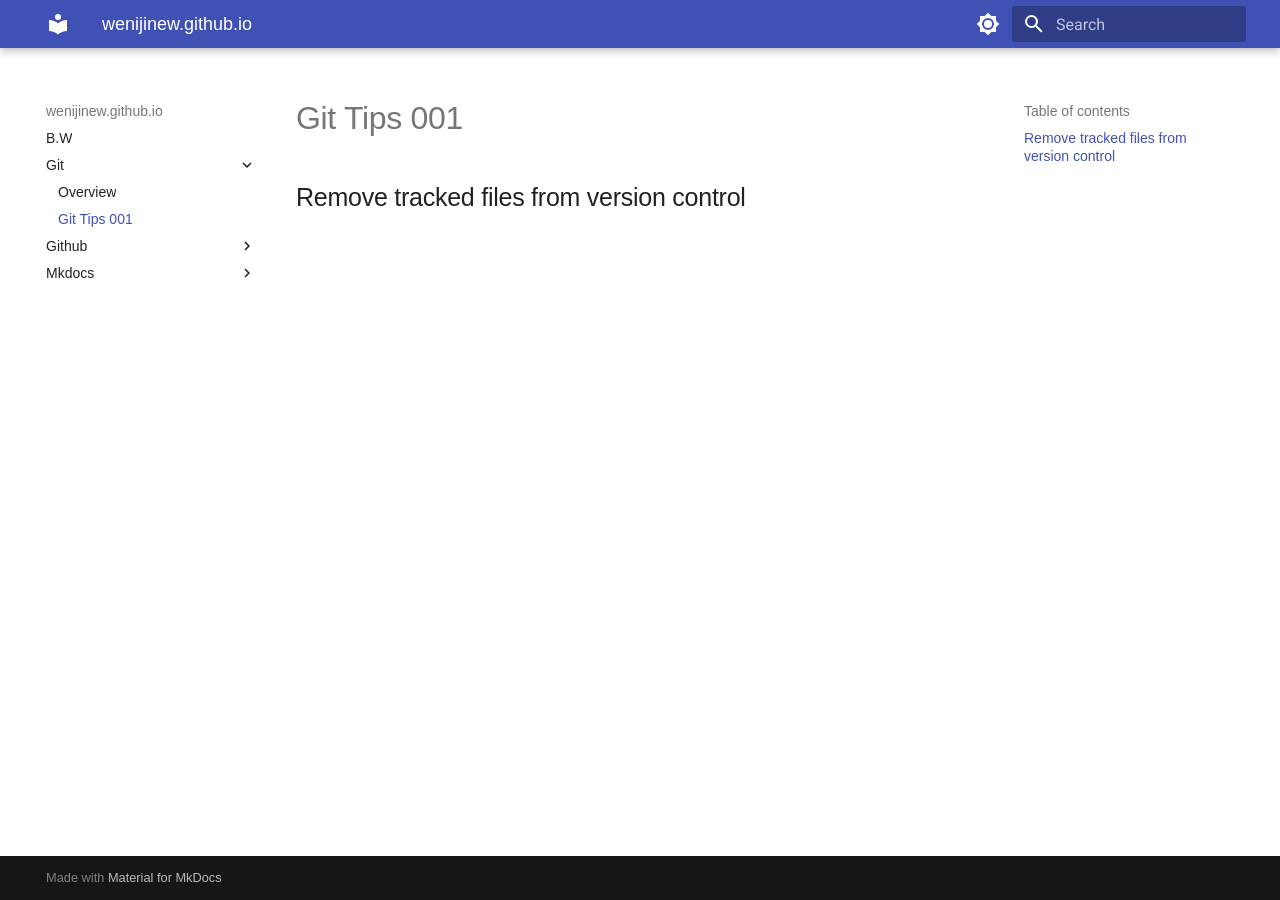
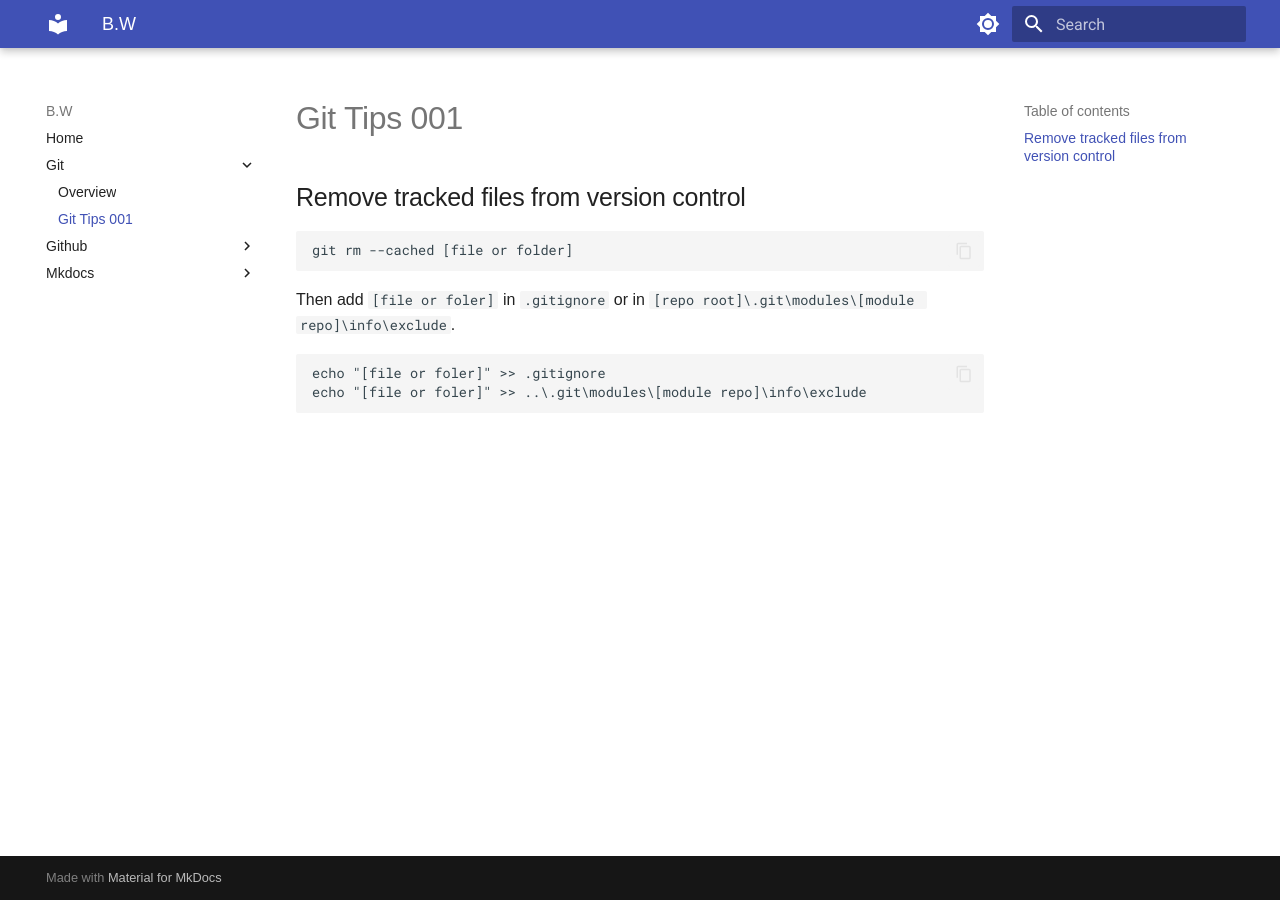
Before and after one commit to wenijinew/wenijinew.github.io, an MkDocs documentation site: the page built from docs/git/001.tip.md, in a window 1280 px wide. Built offline with MkDocs 1.6.1 and Material for MkDocs 9.7.7, drawn with Linux system fonts in a browser that asks for light colours.

Commit message:
1. add git tip to remove tracked file 2. change site name

````diff
--- a/docs/git/001.tip.md
+++ b/docs/git/001.tip.md
@@ -1,3 +1,14 @@
 # Git Tips 001
 
 ## Remove tracked files from version control
+
+```
+git rm --cached [file or folder]
+```
+
+Then add `[file or foler]` in `.gitignore` or in `[repo root]\.git\modules\[module repo]\info\exclude`.
+
+```
+echo "[file or foler]" >> .gitignore
+echo "[file or foler]" >> ..\.git\modules\[module repo]\info\exclude
+```
--- a/mkdocs.yml
+++ b/mkdocs.yml
@@ -1,4 +1,4 @@
-site_name: wenijinew.github.io
+site_name: B.W
 
 
 extra_css:
````
Also changed, not shown: docs/index.md (+0 -2 lines).
